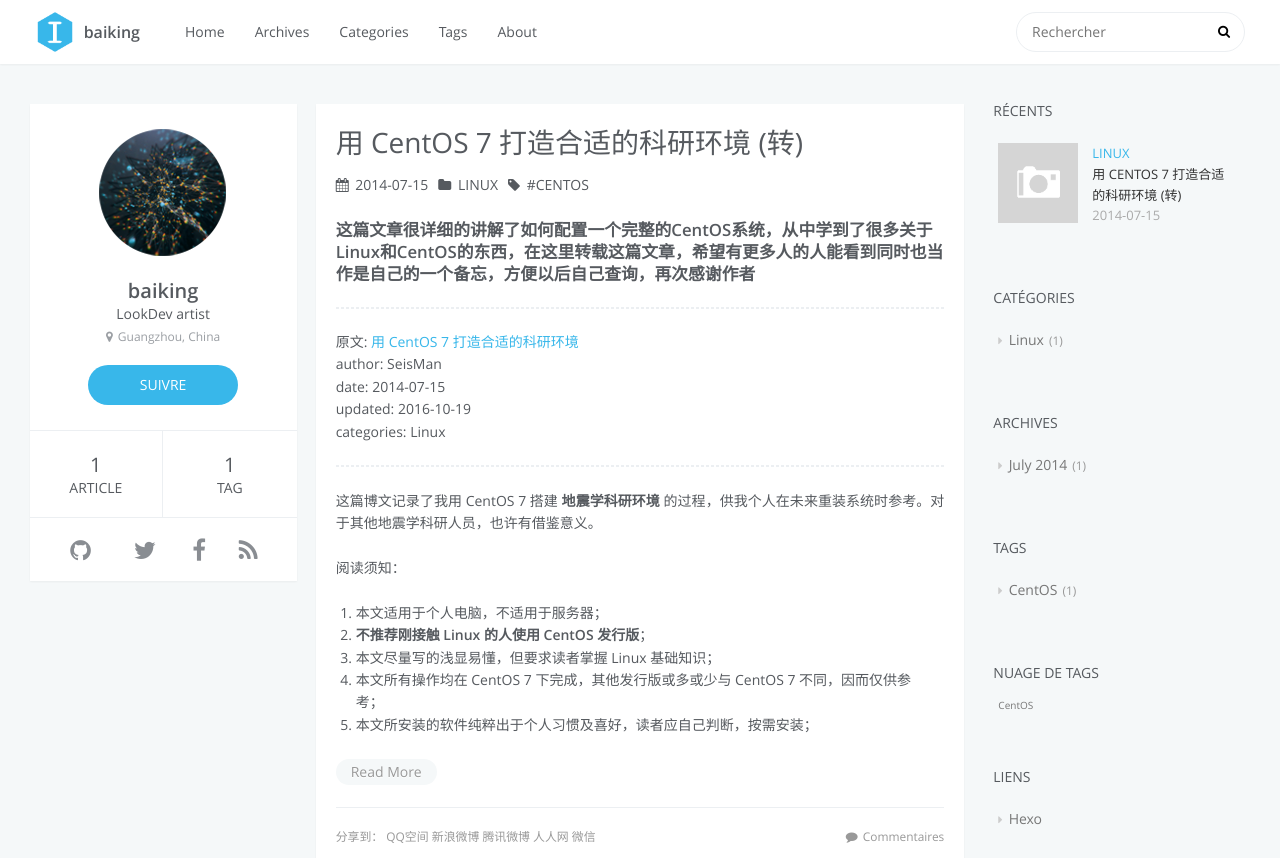
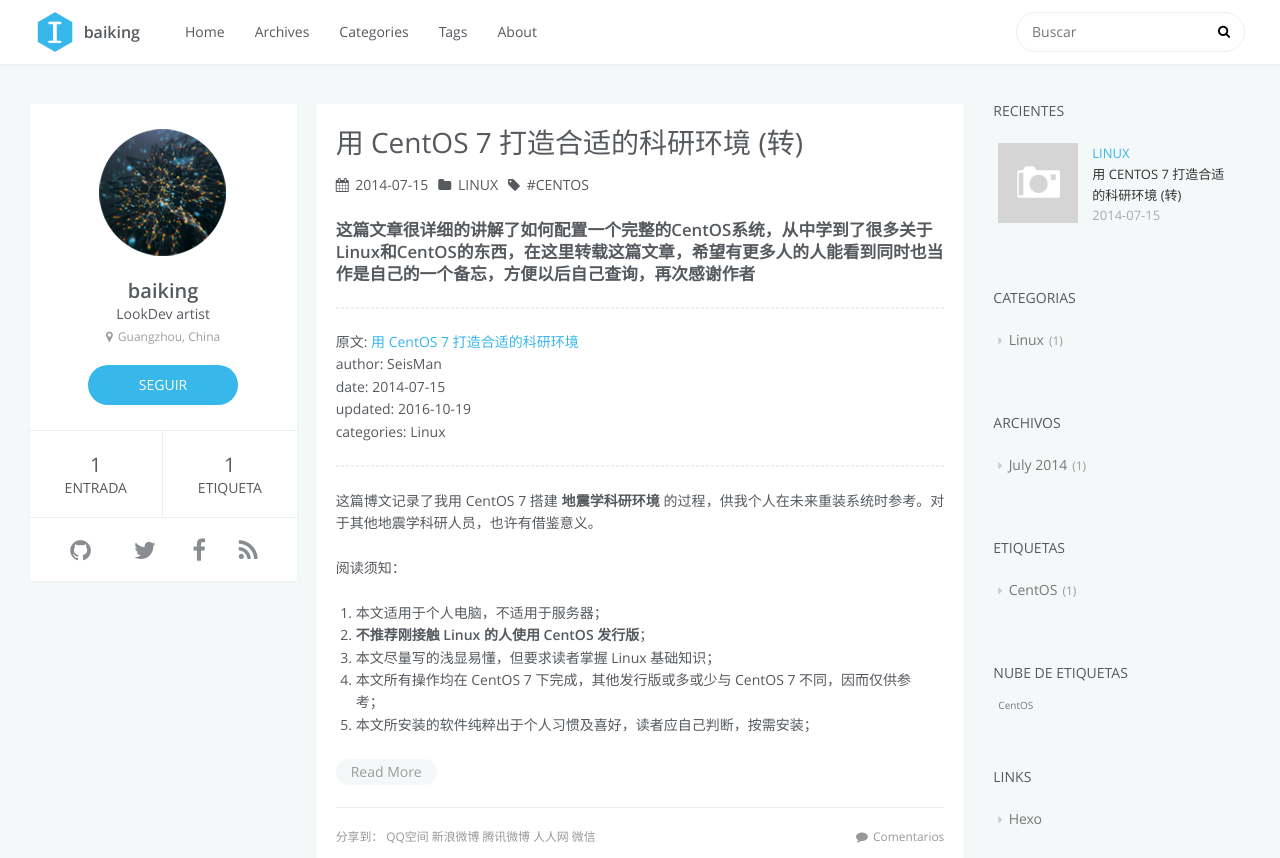
Before and after one commit to baiking/baiking.github.io, a plain HTML site: page index.html in a window 1280 px wide. Shown: the top 858 px of the page. Drawn offline with Linux system fonts and the light colour scheme; no server answers.

Commit message:
Site updated: 2017-04-12 10:28:09

```diff
--- a/index.html
+++ b/index.html
@@ -76,7 +76,7 @@
             <div id="search-form-wrap">
 
     <form class="search-form">
-        <input type="text" class="ins-search-input search-form-input" placeholder="Rechercher" />
+        <input type="text" class="ins-search-input search-form-input" placeholder="Buscar" />
         <button type="submit" class="search-form-submit"></button>
     </form>
     <div class="ins-search">
@@ -95,10 +95,10 @@
 (function (window) {
     var INSIGHT_CONFIG = {
         TRANSLATION: {
-            POSTS: 'Articles',
+            POSTS: 'Entradas',
             PAGES: 'Pages',
-            CATEGORIES: 'Catégories',
-            TAGS: 'Tags',
+            CATEGORIES: 'Categorias',
+            TAGS: 'Etiquetas',
             UNTITLED: '(Untitled)',
         },
         ROOT_URL: '/',
@@ -129,7 +129,7 @@
                 <td>
 
     <div class="search-form">
-        <input type="text" class="ins-search-input search-form-input" placeholder="Rechercher" />
+        <input type="text" class="ins-search-input search-form-input" placeholder="Buscar" />
     </div>
 
                 </td>
@@ -149,16 +149,16 @@
             <h2 id="name">baiking</h2>
             <h3 id="title">LookDev artist</h3>
             <span id="location"><i class="fa fa-map-marker"></i>Guangzhou, China</span>
-            <a id="follow" target="_blank" href="https://github.com/baiking/">SUIVRE</a>
+            <a id="follow" target="_blank" href="https://github.com/baiking/">SEGUIR</a>
         </div>
         <div class="article-info profile-block">
             <div class="article-info-block">
                 1
-                <span>Article</span>
+                <span>Entrada</span>
             </div>
             <div class="article-info-block">
                 1
-                <span>Tag</span>
+                <span>Etiqueta</span>
             </div>
         </div>
 
@@ -303,7 +303,7 @@ window._bd_share_config={"common":{"bdSnsKey":{},"bdText":"","bdMini":"2","bdMin
 
 
 
-        <a href="http://yoursite.com/2014/07/15/Centos-7-配置/#comments" class="article-comment-link disqus-comment-count" data-disqus-url="http://yoursite.com/2014/07/15/Centos-7-配置/">Commentaires</a>
+        <a href="http://yoursite.com/2014/07/15/Centos-7-配置/#comments" class="article-comment-link disqus-comment-count" data-disqus-url="http://yoursite.com/2014/07/15/Centos-7-配置/">Comentarios</a>
 
 
         </footer>
@@ -318,7 +318,7 @@ window._bd_share_config={"common":{"bdSnsKey":{},"bdText":"","bdMini":"2","bdMin
 
 
     <div class="widget-wrap">
-        <h3 class="widget-title">Récents</h3>
+        <h3 class="widget-title">Recientes</h3>
         <div class="widget">
             <ul id="recent-post" class="">
 
@@ -348,7 +348,7 @@ window._bd_share_config={"common":{"bdSnsKey":{},"bdText":"","bdMini":"2","bdMin
 
 
     <div class="widget-wrap">
-        <h3 class="widget-title">Catégories</h3>
+        <h3 class="widget-title">Categorias</h3>
         <div class="widget">
             <ul class="category-list"><li class="category-list-item"><a class="category-list-link" href="/categories/Linux/">Linux</a><span class="category-list-count">1</span></li></ul>
         </div>
@@ -357,7 +357,7 @@ window._bd_share_config={"common":{"bdSnsKey":{},"bdText":"","bdMini":"2","bdMin
 
 
     <div class="widget-wrap">
-        <h3 class="widget-title">Archives</h3>
+        <h3 class="widget-title">Archivos</h3>
         <div class="widget">
             <ul class="archive-list"><li class="archive-list-item"><a class="archive-list-link" href="/archives/2014/07/">July 2014</a><span class="archive-list-count">1</span></li></ul>
         </div>
@@ -366,7 +366,7 @@ window._bd_share_config={"common":{"bdSnsKey":{},"bdText":"","bdMini":"2","bdMin
 
 
     <div class="widget-wrap">
-        <h3 class="widget-title">Tags</h3>
+        <h3 class="widget-title">Etiquetas</h3>
         <div class="widget">
             <ul class="tag-list"><li class="tag-list-item"><a class="tag-list-link" href="/tags/CentOS/">CentOS</a><span class="tag-list-count">1</span></li></ul>
         </div>
@@ -375,7 +375,7 @@ window._bd_share_config={"common":{"bdSnsKey":{},"bdText":"","bdMini":"2","bdMin
 
 
     <div class="widget-wrap">
-        <h3 class="widget-title">Nuage de tags</h3>
+        <h3 class="widget-title">Nube de etiquetas</h3>
         <div class="widget tagcloud">
             <a href="/tags/CentOS/" style="font-size: 10px;">CentOS</a>
         </div>
@@ -384,7 +384,7 @@ window._bd_share_config={"common":{"bdSnsKey":{},"bdText":"","bdMini":"2","bdMin
 
 
     <div class="widget-wrap widget-list">
-        <h3 class="widget-title">Liens</h3>
+        <h3 class="widget-title">Links</h3>
         <div class="widget">
             <ul>
 
```
Also changed, not shown: 2014/07/15/Centos-7-配置/index.html (+15 -15 lines), archives/2014/07/index.html (+15 -15 lines), archives/2014/index.html (+15 -15 lines), archives/index.html (+15 -15 lines), categories/Linux/index.html (+15 -15 lines), tags/CentOS/index.html (+15 -15 lines).
